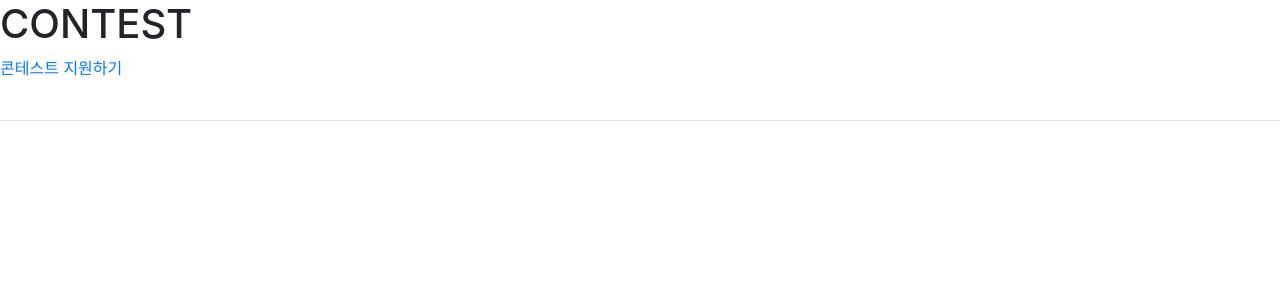
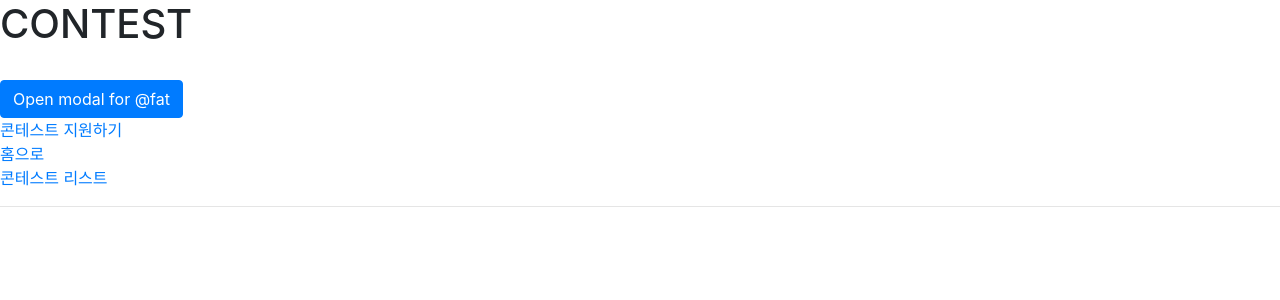
Before and after one commit to seojeongyeon/2percent, a Django app: page /contest/ in a window 1280 px wide. Shown: the top 300 px of the page. Run offline with Django 3.2, Linux system fonts and the light colour scheme; data that the repository does not hold is empty; some libraries are stand-ins or nearby versions.

Commit message:
contest design

```diff
--- a/two/templates/contest.html
+++ b/two/templates/contest.html
@@ -38,9 +38,43 @@
 
 <!-- 콘테스트 -->
 <h1>CONTEST</h1>
+<br>
+
+<button type="button" class="btn btn-primary" data-toggle="modal" data-target="#exampleModal" data-whatever="@fat">Open modal for @fat</button>
+
+
+<div class="modal fade" id="exampleModal" tabindex="-1" aria-labelledby="exampleModalLabel" aria-hidden="true">
+  <div class="modal-dialog">
+    <div class="modal-content">
+      <div class="modal-header">
+        <h5 class="modal-title" id="exampleModalLabel">New message</h5>
+        <button type="button" class="close" data-dismiss="modal" aria-label="Close">
+          <span aria-hidden="true">&times;</span>
+        </button>
+      </div>
+      <div class="modal-body">
+        <form>
+          <div class="form-group">
+            <label for="recipient-name" class="col-form-label">Recipient:</label>
+            <input type="text" class="form-control" id="recipient-name">
+          </div>
+
+        </form>
+      </div>
+      <div class="modal-footer">
+        <button type="button" class="btn btn-secondary" data-dismiss="modal">Close</button>
+        <button type="submit" class="btn btn-primary">제출하기</button>
+      </div>
+    </div>
+  </div>
+</div>
+<br>
 <a href="{% url 'contestwrite'%}">콘테스트 지원하기</a>
+
 <br>
+<a href="{% url 'home' %}">홈으로</a>
 <br>
+<a href="{% url 'contestway' %}">콘테스트 리스트</a>
 <hr>
 
 <!DOCTYPE html>
@@ -74,15 +108,23 @@
 {% for contest in contests.all %}
 <div class="card" style="width: 18rem;">
     <img src="{{ contest.image.url }}" class="card-img-top" alt="...">
-    <div class="card-body">
+    <div class="card-footer">
       <p class="card-text"></p>
         <form action="{% url 'contestlike' contest.id %}" method="get">
             {% if user in contest.contest_like.all %}
-            <button type="submit" class="btn btn-link">좋아요 취소</button>
+            <button type="submit" class="btn btn-primary">
+                좋아요 취소 <span class="badge badge-light">{{ contest.contest_like.count }}</span>
+              </button>
+
             {% else %}
-            <button type="submit" class="btn btn-primary">좋아요</button>
+            <button type="submit" class="btn btn-outline-primary">
+                좋아요 <span class="badge badge-light">{{ contest.contest_like.count }}</span>
+              </button>
+
+
+
             {% endif %}
-            {{ contest.contest_like.count }}
+
             </p>
         </form>
       </a>
```
Also changed, not shown: two/templates/contestwrite.html (+26 -1 lines).
